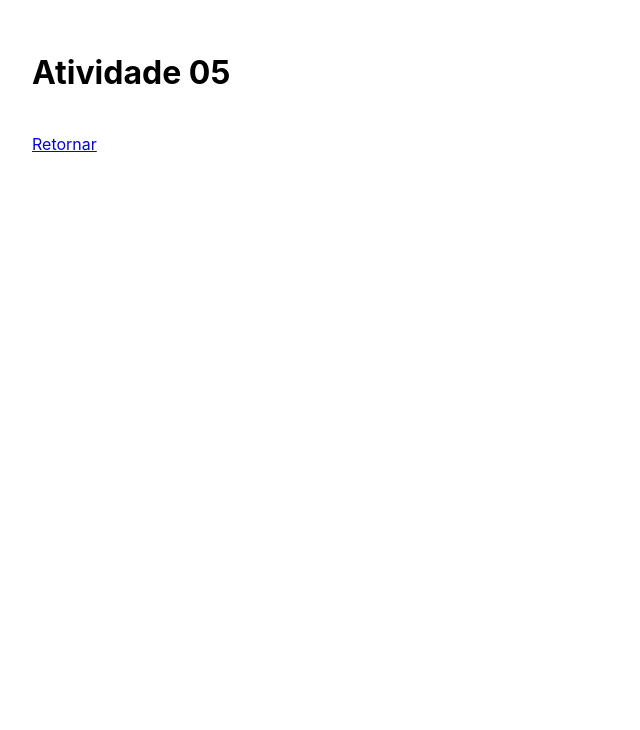
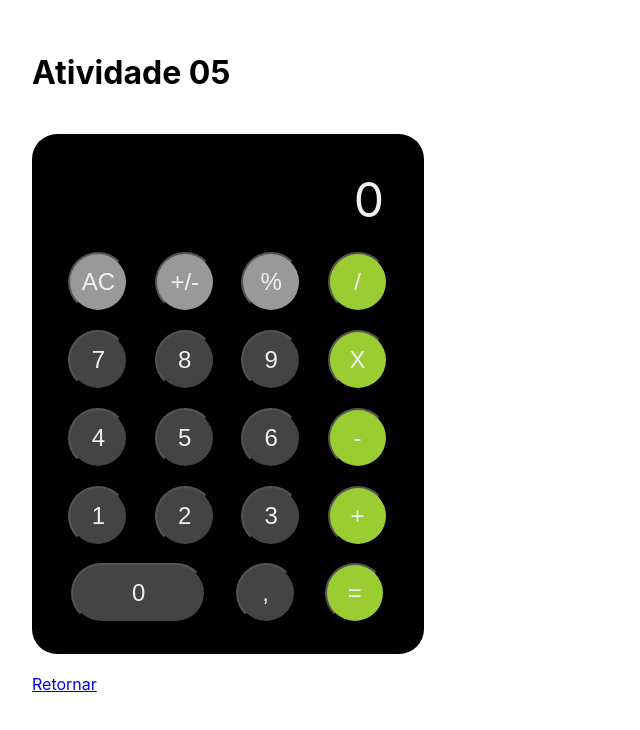
Before and after one commit to GabySouzags/meu-app, a React (Create React App) app: page /Atv05 in a window 1280 px wide. Shown: the top 730 px of the page, without its empty margins (0-640 px from the left). Built offline with nearby package versions, Linux system fonts and the light colour scheme.

Commit message:
calculadora

```diff
--- a/src/Atv05.js
+++ b/src/Atv05.js
@@ -1,10 +1,13 @@
 import { Link } from "react-router-dom"
+import Calculadora from "./Calculadora";
 
 export default function Atv05() {
     return (
         <>
             <h1>Atividade 05</h1>
             <br />
+            <Calculadora/>
+            <br />
             <Link to="/"> Retornar </Link>
         </>
     );
--- /dev/null
+++ b/src/Calculadora.css
@@ -0,0 +1,82 @@
+.body-calculadora{
+    display: flex;
+    flex-direction: column;
+    align-items: center;
+    justify-content: center;
+  }
+
+  .app {
+    width: 22rem;
+    height: 30rem;
+    padding: 20px;
+
+    border-radius: 25px;
+
+    display: flex;
+    flex-direction: column;
+    align-items: center;
+    justify-content: space-evenly;
+
+    background-color: #010101;
+  }
+
+  .rows {
+    height: 65px;
+    width: 100%;
+    display: flex;
+    justify-content: space-evenly;
+    align-items: center;
+    color: #f0f0f0;
+    font-size: 1.5rem;
+    font-weight: 600;
+    padding: 5px 0;
+  }
+
+  .button {
+    background-color: #444;
+    width: 60px;
+    height: 60px;
+
+    display: flex;
+    justify-content: center;
+    align-items: center;
+    border-radius: 60px;
+
+    color: #f0f0f0;
+    font-size: 1.5rem;
+
+    font-weight: 400;
+  }
+
+  .button-light{
+    background-color: #999 !important;
+  }
+
+  .button-operation{
+    background-color: yellowgreen !important;
+  }
+
+  .button-large {
+    background-color: #444;
+    width: 135px;
+    height: 60px;
+
+    display: flex;
+    justify-content: center;
+    align-items: center;
+    border-radius: 60px;
+  }
+
+  .row-display {
+    height: 65px;
+    width: 100%;
+    display: flex;
+    justify-content: right;
+    align-items: center;
+
+    color: #f0f0f0;
+    font-size: 3rem;
+    font-weight: 400;
+
+    padding: 10px 40px 10px 0;
+  }
--- /dev/null
+++ b/src/Calculadora.js
@@ -0,0 +1,167 @@
+import './Calculadora.css';
+
+import React from 'react';
+
+class Calculadora extends React.Component{
+  constructor(props){
+    super(props);
+    this.state = {
+      n1: 0,
+      n2: 0,
+      operation: false,
+      operationType: ""
+    }
+  }
+
+  gettingData = (e) => {
+    if (!this.state.operation) {
+      if (this.state.n1 === 0 ) {
+        this.setState({
+          n1: e.target.value,
+          display: this.state.n1
+        });
+      } else {
+        this.setState({
+          n1: this.state.n1 + e.target.value,
+          display: this.state.n1
+         });
+      }
+    } else {
+      if (this.state.n2 === 0 ) {
+        this.setState({
+          n2: e.target.value,
+          display: this.state.n2
+        });
+      } else {
+        this.setState({
+          n2: this.state.n2 + e.target.value,
+          display: this.state.n2
+        });
+      }
+    }
+
+  }
+
+  action = (e) => {
+    if (e.target.value === "x") {
+        this.setState({
+        operation: true,
+        operationType: e.target.value,
+        });
+    } else if (e.target.value === "/") {
+      this.setState({
+        operation: true,
+        operationType: e.target.value,
+        });
+    } else if (e.target.value === "-") {
+      this.setState({
+        operation: true,
+        operationType: e.target.value,
+        });
+    } else if (e.target.value === "+") {
+      this.setState({
+        operation: true,
+        operationType: e.target.value,
+        });
+    } else if (e.target.value === "+/-") {
+      if (!this.state.operation){
+        this.setState({
+          n1: this.state.n1 * (-1)
+          });
+      } else {
+        this.setState({
+          n2: this.state.n2 * (-1)
+          });
+      }
+    }
+  }
+
+
+  clear = () => {
+    this.setState({
+      n1: 0,
+      n2: 0,
+      operation: false,
+      operationType: ""
+    });
+  }
+
+  submitCalc = (e) => {
+    if (e.target.value === "%"){
+      let result = parseFloat(this.state.n1) * (parseFloat(this.state.n2) / 100)
+      this.setState({
+        operation: false,
+        n1: result,
+        n2: 0
+      });
+    } else {
+      if (this.state.operationType === "x") {
+        this.setState({
+          operation: false,
+          n1: parseFloat(this.state.n1)  * parseFloat(this.state.n2),
+          n2: 0
+        });
+      } else if (this.state.operationType === "/") {
+        this.setState({
+          operation: false,
+          n1: parseFloat(this.state.n1) / parseFloat(this.state.n2),
+          n2: 0
+        });
+      } else if (this.state.operationType === "-") {
+      this.setState({
+        operation: false,
+        n1: parseFloat(this.state.n1) - parseFloat(this.state.n2),
+        n2: 0
+        });
+      } else if (this.state.operationType === "+") {
+      this.setState({
+        operation: false,
+        n1: parseFloat(this.state.n1) + parseFloat(this.state.n2),
+        n2: 0
+        });
+      }
+    }
+  }
+
+  render() {
+    return (
+      <div className = 'app body-calculadora'>
+        <div className ='row-display'>
+          <div className='display'>{this.state.operation ? parseFloat(this.state.n2) : parseFloat(this.state.n1)}</div>
+        </div>
+        <div className ='rows'>
+          <button className='button button-light' onClick={this.clear}>AC</button>
+          <button className='button button-light' onClick={this.action} value={"+/-"}>+/-</button>
+          <button className='button button-light' onClick={this.submitCalc} value={"%"}>%</button>
+          <button className='button button-operation' onClick={this.action} value={"/"}>/</button>
+        </div>
+        <div className ='rows'>
+          <button className='button' onClick={this.gettingData} value={7}>7</button>
+          <button className='button' onClick={this.gettingData} value={8}>8</button>
+          <button className='button' onClick={this.gettingData} value={9}>9</button>
+          <button className='button button-operation' onClick={this.action} value={"x"}>X</button>
+        </div>
+        <div className ='rows'>
+          <button className='button' onClick={this.gettingData} value={4}>4</button>
+          <button className='button' onClick={this.gettingData} value={5}>5</button>
+          <button className='button' onClick={this.gettingData} value={6}>6</button>
+          <button className='button button-operation' onClick={this.action} value={"-"}>-</button>
+        </div>
+        <div className ='rows'>
+          <button className='button' onClick={this.gettingData} value={1}>1</button>
+          <button className='button' onClick={this.gettingData} value={2}>2</button>
+          <button className='button' onClick={this.gettingData} value={3}>3</button>
+          <button className='button button-operation' onClick={this.action} value={"+"}>+</button>
+        </div>
+        <div className ='rows'>
+          <button className='button button-large' onClick={this.gettingData} value={0}>0</button>
+          <button className='button' onClick={this.gettingData} value={"."}>,</button>
+          <button className='button button-operation' onClick={this.submitCalc}>=</button>
+        </div>
+      </div>
+
+    );
+  }
+}
+
+export default Calculadora;
```
